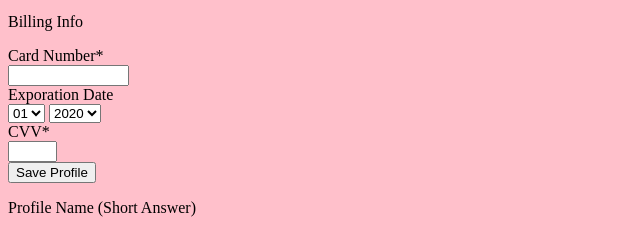
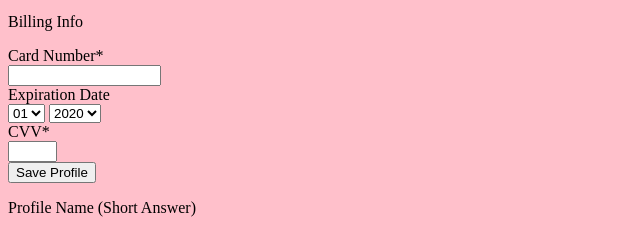
Before and after one commit to nichiluss/reservedsneakerbot, an Electron app: page profiles.html in a window 1175 px wide. Shown: the part 426-665 px from the top of the page, 0-640 px from the left. Drawn offline with Linux system fonts and the light colour scheme.

Commit message:
Changed typo + changed char lim of cc textbox. 10:34PM 6/1/2020

```diff
--- a/profiles.html
+++ b/profiles.html
@@ -80,12 +80,12 @@
 
   <div class="group">
     <label>Card Number*<br /></label>
-    <input spellcheck="false" id="card" type="text" maxlength= "12" size="12" required>
+    <input spellcheck="false" id="card" type="text" maxlength= "16" size="16" required>
     <span class="highlight"></span>
     <span class="bar"></span>
   </div>
 
-  <label>Exporation Date<br /></label>
+  <label>Expiration Date<br /></label>
 
   <select name = 'Expiration Date' id='expDate'>
     <option value = '01'>01</option>
```
